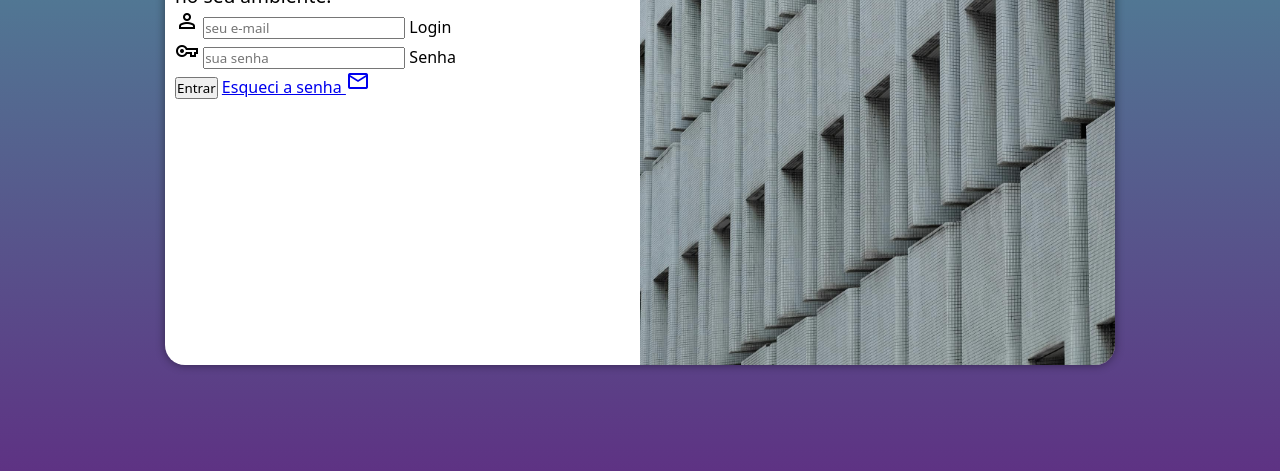
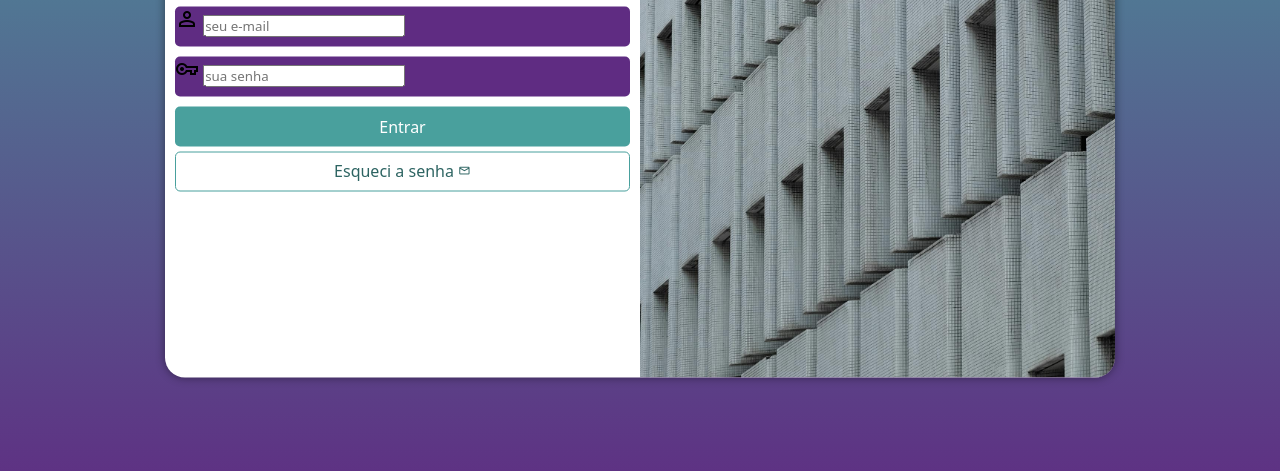
Before and after one commit to MatheusMaganoBueno/projeto-login, a plain HTML site: page index.html in a window 1280 px wide. Shown: the part 285-756 px from the top of the page. Drawn offline with nearby package versions, Linux system fonts and the light colour scheme.

Commit message:
Formatando a tela de Login.

```diff
--- a/estilos/style.css
+++ b/estilos/style.css
@@ -34,7 +34,7 @@ section#login {
 
     background-color: white;
     width: 250px;
-    height: 500px;
+    height: 525px;
     border-radius: 20px;
     box-shadow: 0px 0px 10px rgba(0, 0, 0, 0.450);
 
@@ -63,3 +63,55 @@ div#formulario > h1 {
 div#formulario > p {
     font-size: 0.8em;
 }
+
+form > div.campo {
+    background-color: #5f2c82;
+    display: block;
+    width: 100%;
+    height: 40px;
+    border-radius: 5px;
+    margin: 10px 0px;
+}
+
+div.campo > label {
+    display: none;
+}
+
+form > input[type=submit] {
+    display: block;
+    font-size: 1em;
+    width: 100%;
+    height: 40px;
+    background-color: #49a09d;
+    color: white;
+    border: none;
+    border-radius: 5px;
+    cursor: pointer;
+}
+
+form > input[type=submit]:hover {
+    background-color: #2d6462;
+}
+
+form > a.botao {
+    display: block;
+    text-align: center;
+    font-size: 1em;
+    width: 100%;
+    height: 40px;
+    padding-top: 7px;
+    margin-top: 5px;
+    background-color: white;
+    color: #2d6462;
+    border: 1px solid #49a09d;
+    border-radius: 5px;
+    text-decoration: none;
+}
+
+form > a.botao:hover {
+    background-color: #6cd3cf;
+}
+
+form > a.botao > span {
+    font-size: 0.8em;
+}
--- a/index.html
+++ b/index.html
@@ -29,7 +29,7 @@
                         <label for="isenha">Senha</label>
                     </div>
                     <input type="submit" value="Entrar">
-                    <a href="esqueci.html">Esqueci a senha <span class="material-symbols-outlined">mail</span></a>
+                    <a href="esqueci.html" class="botao">Esqueci a senha <span class="material-symbols-outlined">mail</span></a>
                 </form>
             </div>
         </section>
```
